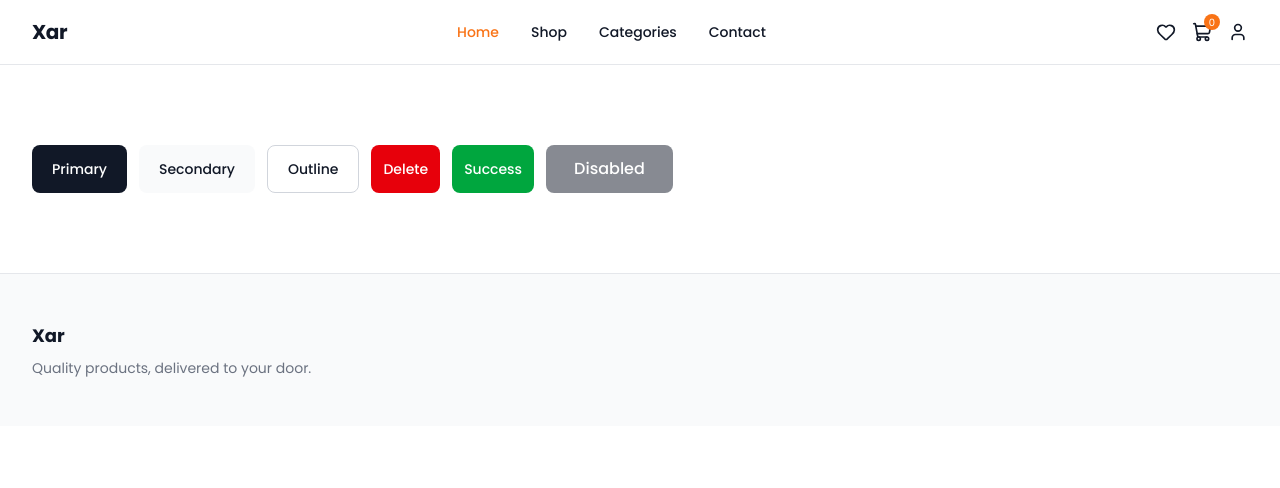
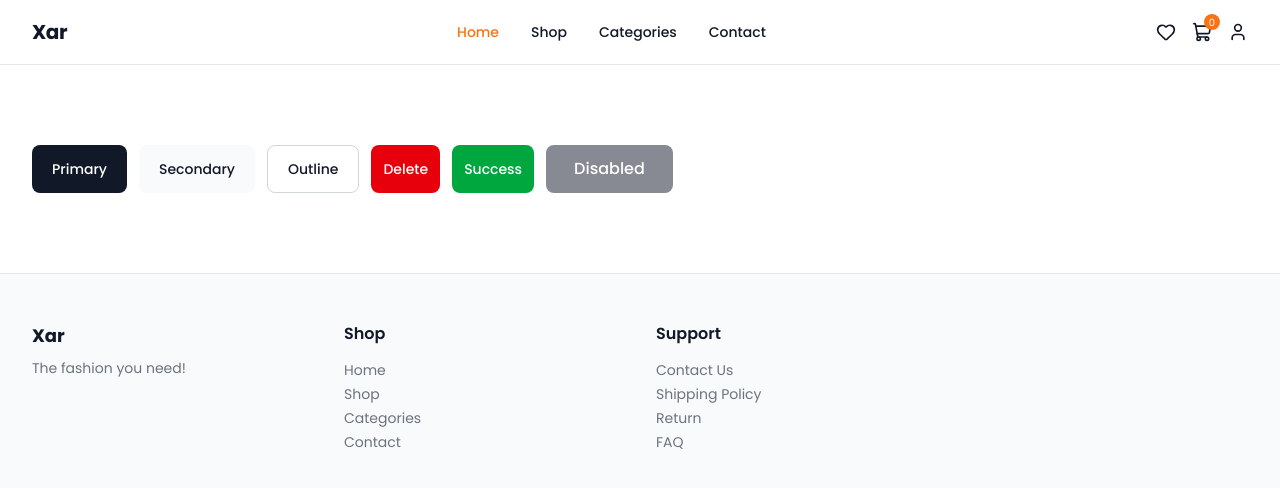
Before and after one commit to ahmad-008/Xar, a Next.js app: page / in a window 1280 px wide. Shown: the top 488 px of the page. Built offline with nearby package versions, Linux system fonts and the light colour scheme.

Commit message:
feat: added the shop and support link column to Footer

```diff
--- a/src/components/layout/Footer.tsx
+++ b/src/components/layout/Footer.tsx
@@ -5,30 +5,80 @@ import Container from "@/components/ui/Container";
 import { NAV_LINKS, SITE_NAME } from "@/lib/constants";
 
 //Footer Links
-const SUPPORT_LINKS =[
-    {label: "Contact Us", href: "/contact"},
-    {label: "Shipping Policy", href: "/shipping"},
-    {label: "Return", href: "/returns"},
-    {label: "FAQ", href:"/faq"},
+const SUPPORT_LINKS = [
+    { label: "Contact Us", href: "/contact" },
+    { label: "Shipping Policy", href: "/shipping" },
+    { label: "Return", href: "/returns" },
+    { label: "FAQ", href: "/faq" },
 ];
 
-export default function Footer () {
-    return(
+export default function Footer() {
+    return (
         // mt-auto → pushes footer to the bottom on short pages
         <footer className="mt-auto border-t border-gray-200 bg-surface" >
 
             {/* 1 column on phones → 2 on tablets → 4 on desktops */}
             <Container className="grid gap-8 py-12 sm:grid-cols-2 lg:grid-cols-4" >
 
+
+                {/* 1st column*/}
                 <div>
                     <h3 className="text-lg font-bold">
                         {SITE_NAME}
                     </h3>
 
                     <p className="mt-2 text-sm text-muted" >
-                        Quality products, delivered to your door.
+                        The fashion you need!
                     </p>
                 </div>
+
+
+                {/* 2nd column*/}
+                <div>
+                    <h4 className="mb-3 font-semibold" >Shop</h4>
+                    <ul className="space-y2" >
+                        {NAV_LINKS.map((link) => (
+                            <li key={link.href} >
+                                <Link
+                                    href={link.href}
+                                    className="text-sm text-muted hover:text-brand"
+                                >
+                                    {link.label}
+                                </Link>
+                            </li>
+
+                        ))}
+
+                    </ul>
+
+                </div>
+
+                {/* 3rd column*/}
+                <div>
+                    <h4 className="mb-3 font-semibold" >Support</h4>
+                    <ul className="spacy-y-2" >
+                        {SUPPORT_LINKS.map((link) => (
+                            <li key={link.href} >
+                                <Link
+                                    href={link.href}
+                                    className="text-sm text-muted hover:text-brand"
+
+                                >
+                                    {link.label}
+                                </Link>
+                            </li>
+                        ))
+
+                        }
+
+                    </ul>
+
+
+
+
+                </div>
+
+
 
 
 
```
